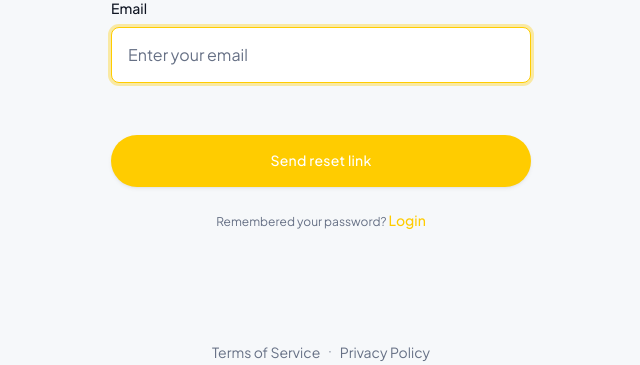
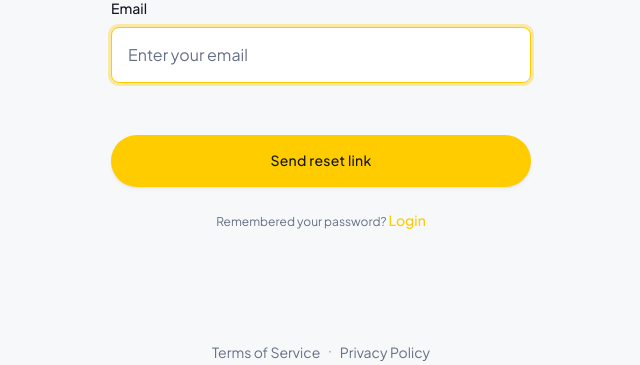
Before and after one commit to Oketha-Senadheera/resqnet, a Java web app: page /forgot-password in a window 1280 px wide. Shown: the part 284-649 px from the top of the page, without its empty margins (319-959 px from the left). Run offline with Tomcat 11, a stand-in JSP engine, Linux system fonts and the light colour scheme; data that the repository does not hold is empty; some libraries are stand-ins or nearby versions.

Commit message:
Update button text color to dark for better contrast with yellow background
Co-authored-by: NadevnieOketha <157797635+NadevnieOketha@users.noreply.github.com>

```diff
--- a/src/main/webapp/static/auth.css
+++ b/src/main/webapp/static/auth.css
@@ -268,7 +268,7 @@ a:hover {
   --_bg: var(--color-brand);
   --_bg-hover: var(--color-brand-hover);
   --_bg-active: var(--color-brand-active);
-  --_color: #ffffff;
+  --_color: #151515;
   cursor: pointer;
   padding: var(--space-4) var(--space-8);
   border: none;
```
